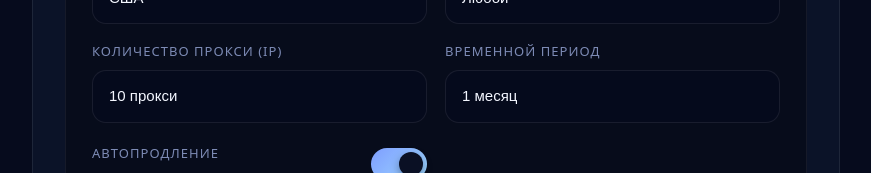
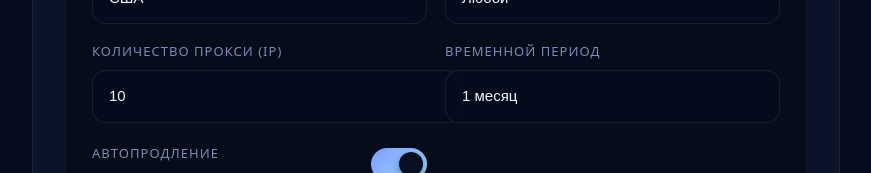
Before and after one commit to VektorSm/soksline-proxy-store, a Next.js app: page /order in a window 1280 px wide. Shown: the part 1510-1683 px from the top of the page, without its empty margins (18-889 px from the left). Built offline with nearby package versions, Linux system fonts and the light colour scheme.

Commit message:
Allow manual proxy quantity input

```diff
--- a/app/order/OrderPageContent.tsx
+++ b/app/order/OrderPageContent.tsx
@@ -382,17 +382,20 @@ export default function OrderPageContent() {
                         <span className={styles.configLabel}>
                           {locale === "ru" ? "Количество прокси (IP)" : "Number of proxies"}
                         </span>
-                        <select
-                          className={styles.configSelect}
+                        <input
+                          type="number"
+                          min={1}
+                          step={1}
+                          inputMode="numeric"
+                          className={styles.configInput}
                           value={selectedQuantity}
                           onChange={(event) => setSelectedQuantity(event.target.value)}
-                        >
-                          {configurationOptions.quantities.map((option) => (
-                            <option key={option.value} value={option.value}>
-                              {option.label}
-                            </option>
-                          ))}
-                        </select>
+                          placeholder={
+                            locale === "ru"
+                              ? "Введите количество"
+                              : "Enter quantity"
+                          }
+                        />
                       </label>
                       <label className={styles.configField}>
                         <span className={styles.configLabel}>
--- a/app/order/page.module.css
+++ b/app/order/page.module.css
@@ -437,6 +437,23 @@
   box-shadow: 0 0 0 3px rgba(126, 158, 255, 0.15);
 }
 
+.configInput {
+  background: rgba(6, 11, 29, 0.9);
+  border: 1px solid rgba(255, 255, 255, 0.08);
+  border-radius: 14px;
+  color: #f4f7ff;
+  padding: 14px 16px;
+  font-size: 15px;
+  line-height: 1.5;
+  width: 100%;
+}
+
+.configInput:focus {
+  outline: none;
+  border-color: rgba(126, 158, 255, 0.8);
+  box-shadow: 0 0 0 3px rgba(126, 158, 255, 0.15);
+}
+
 .configToggle {
   flex-direction: row;
   justify-content: space-between;
```
